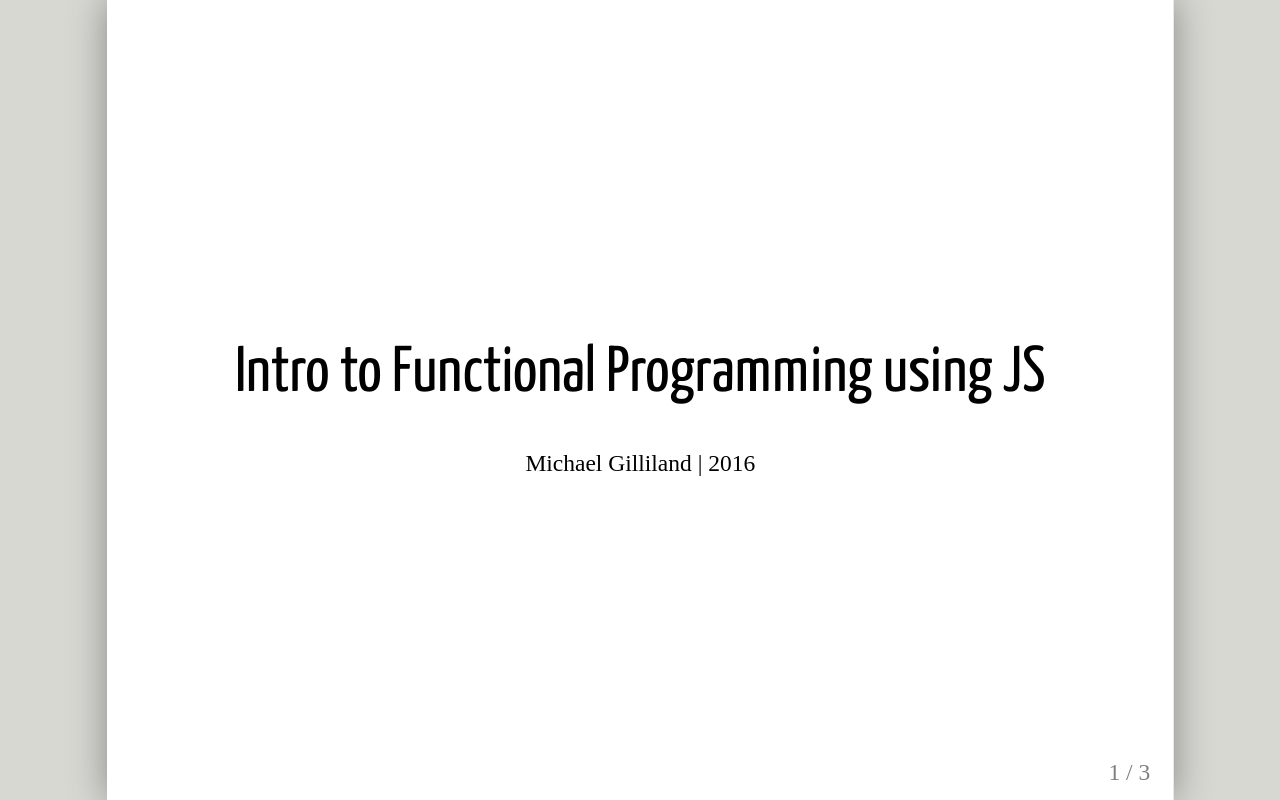
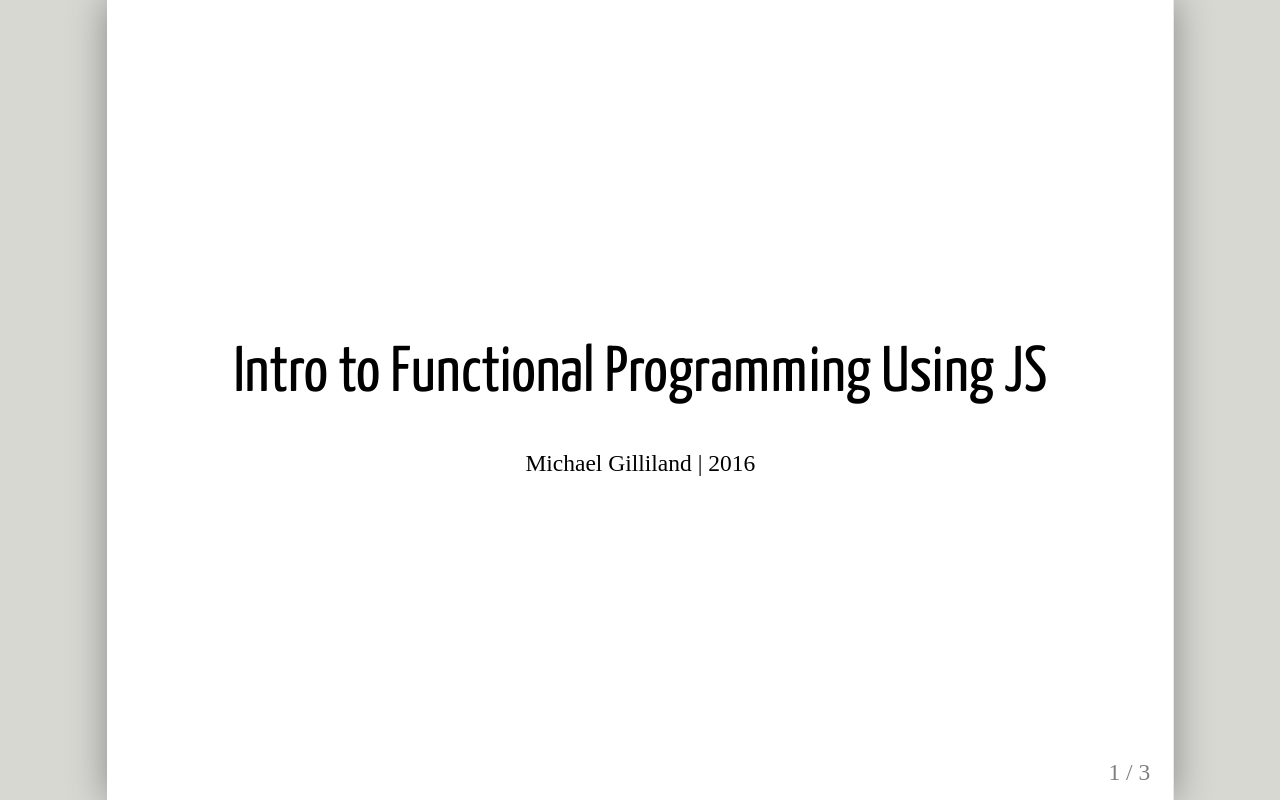
Before and after one commit to mjgpy3/presentations, a plain HTML site: page intro_to_fp_in_js/presentation.mkd.html in a window 1280 px wide. Drawn offline with Linux system fonts and the light colour scheme; a web font is replaced by a local one.

Commit message:
[TRIAL] separate MKD

```diff
--- a/intro_to_fp_in_js/presentation.html
+++ b/intro_to_fp_in_js/presentation.mkd.html
@@ -21,7 +21,7 @@
 
 class: center, middle
 
-# Intro to Functional Programming using JS
+# Intro to Functional Programming Using JS
 Michael Gilliland | 2016
 
 ---
```
Also changed, not shown: 1 other file.
